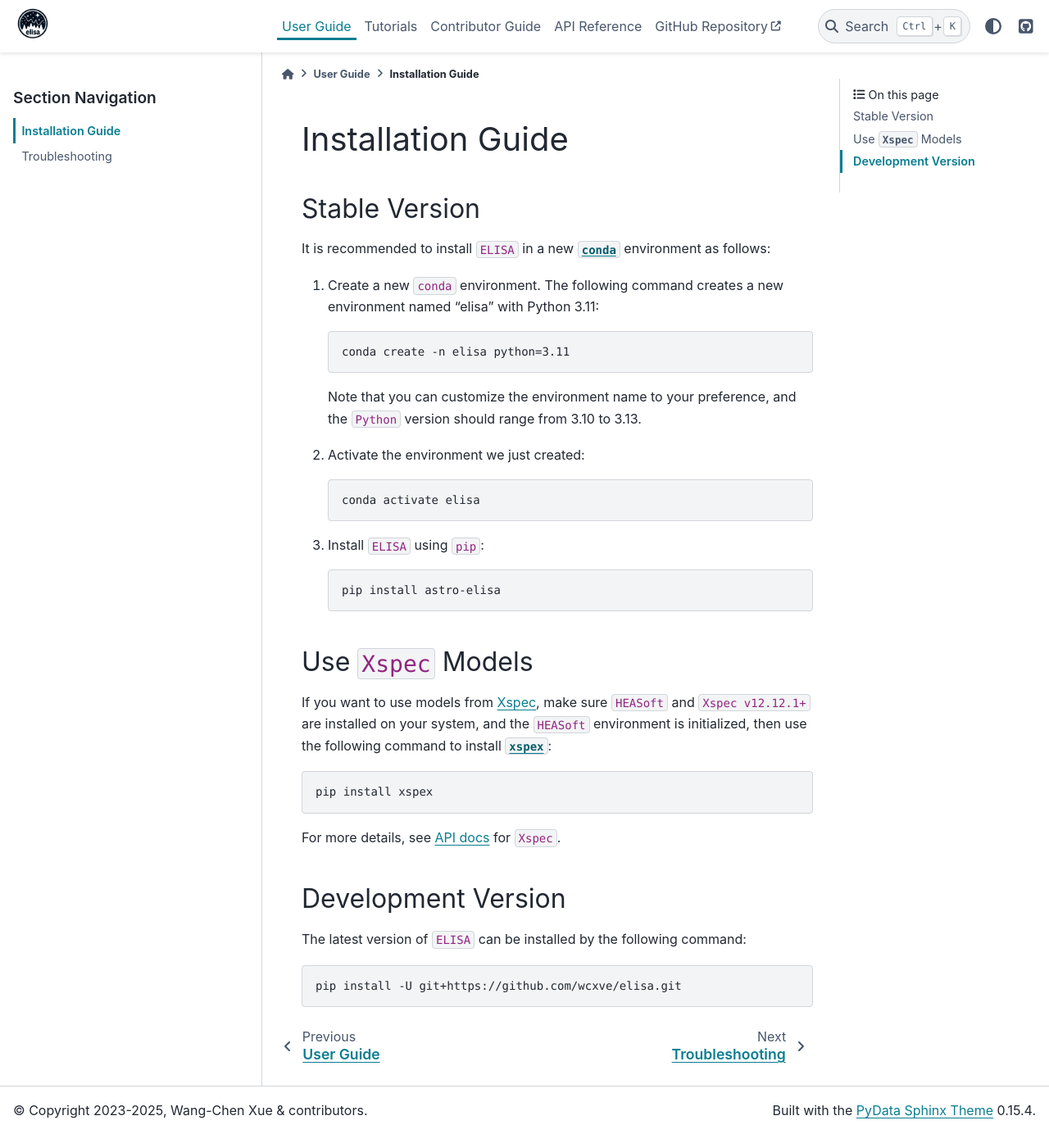
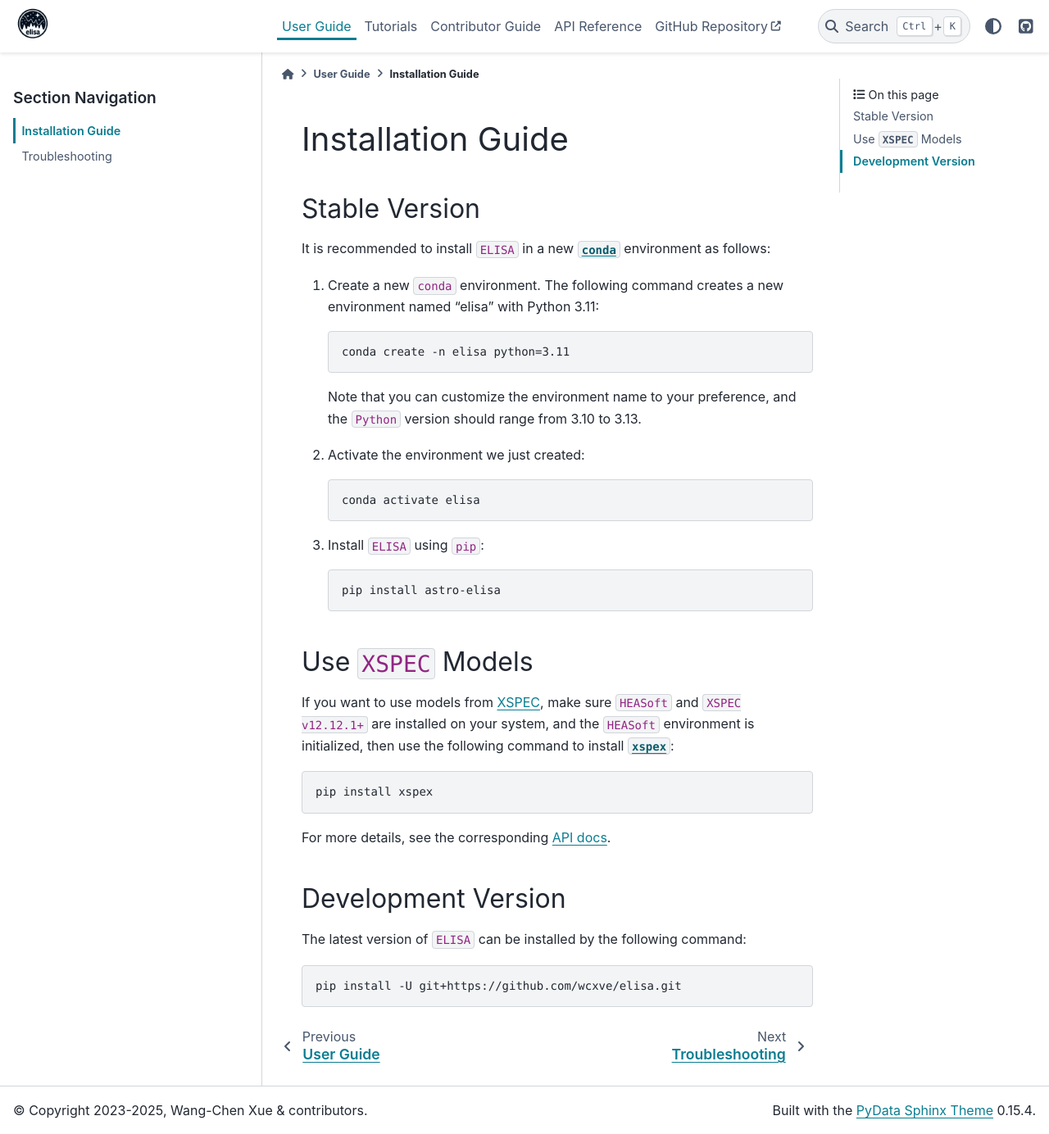
Before and after one commit to wcxve/elisa, a Sphinx documentation site: the page built from docs/installation.md, in a window 1280 px wide and 1384 px high. Shown: the whole window at 82% size. Built offline with Sphinx 7.4.7 and the PyData theme 0.15.4, drawn with Linux system fonts in a browser that asks for light colours; pages that are not in the unit, such as notebooks, are missing from menus.

Commit message:
Update docs

````diff
--- a/docs/installation.md
+++ b/docs/installation.md
@@ -30,17 +30,19 @@
     ```
 
 
-## Use ``Xspec`` Models
-   If you want to use models from [Xspec](https://heasarc.gsfc.nasa.gov/xanadu/xspec/manual/Models.html),
-   make sure ``HEASoft`` and ``Xspec v12.12.1+`` are installed on your system, and the
-   ``HEASoft`` environment is initialized, then use the following command to
-   install [``xspex``](https://github.com/wcxve/xspex):
+## Use ``XSPEC`` Models
+
+If you want to use models
+from [XSPEC](https://heasarc.gsfc.nasa.gov/xanadu/xspec/manual/Models.html),
+make sure ``HEASoft`` and ``XSPEC v12.12.1+`` are installed on your system,
+and the ``HEASoft`` environment is initialized, then use the following
+command to install [``xspex``](https://github.com/wcxve/xspex):
 
    ```console
    pip install xspex
    ```
 
-   For more details, see [API docs](https://astro-elisa.readthedocs.io/en/latest/apidoc/elisa.models.xspec.html) for ``Xspec``.
+For more details, see the corresponding [API docs](https://astro-elisa.readthedocs.io/en/stable/apidoc/elisa.models.xs.html).
 
 
 ## Development Version
````
Also changed, not shown: docs/notebooks/model-building.ipynb.
